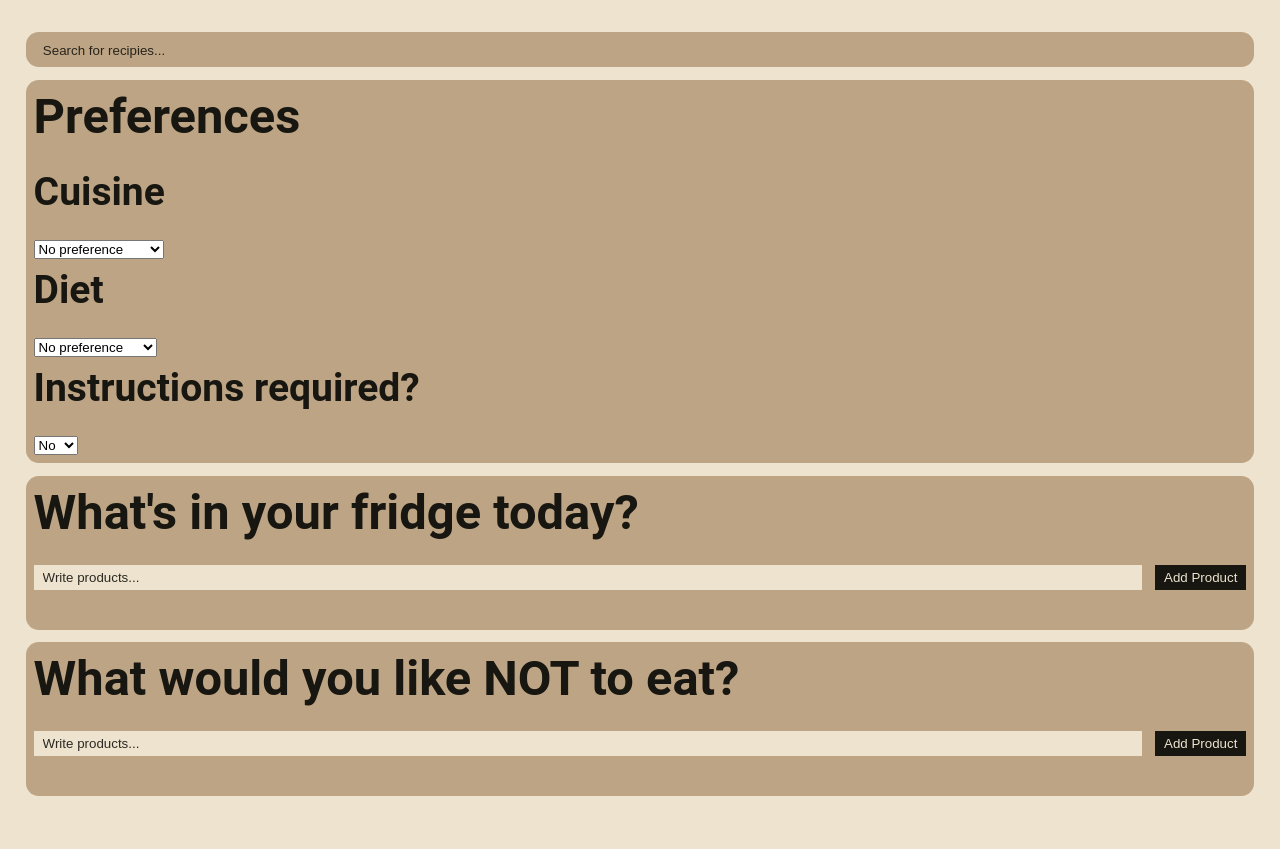
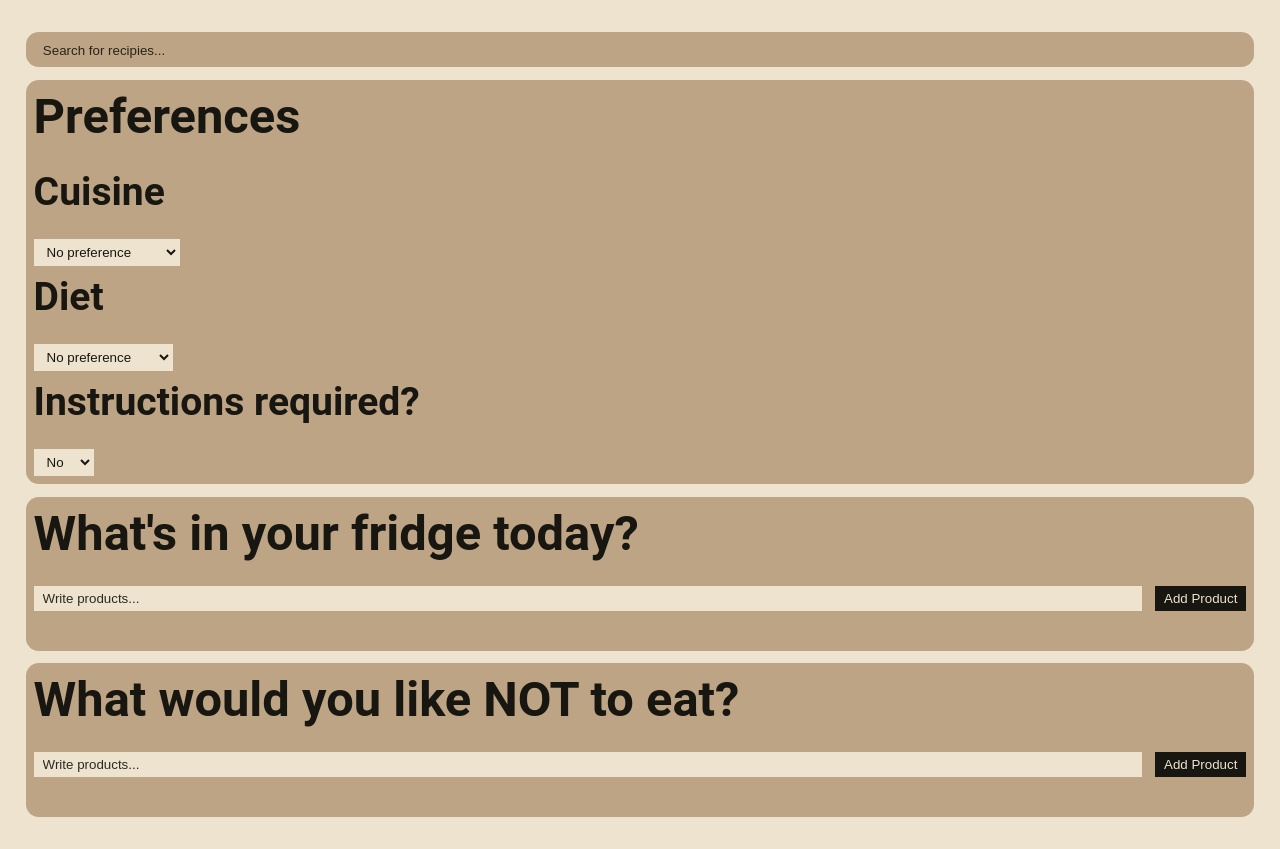
Before and after one commit to lekcik/myCook, a React (Vite) app in the folder myCook/: page / in a window 1280 px wide. Before the commit the page ends 828 px from the top, so only its background shows below. Built offline with nearby package versions, Linux system fonts and the light colour scheme.

Commit message:
basic styling to select element added

```diff
--- a/myCook/src/components/input components/Input.jsx
+++ b/myCook/src/components/input components/Input.jsx
@@ -2,6 +2,7 @@ import Fridge from "./Fridge.jsx";
 import Preferences from "./Preferences.jsx";
 import Trash from "./Trash.jsx";
 import './products.css';
+import './preferences.css';
 
 function Input() {
 
--- /dev/null
+++ b/myCook/src/components/input components/preferences.css
@@ -0,0 +1,21 @@
+section.preferences form {
+
+}
+
+section.preferences select {
+    background-color: var(--clr-primary);
+    border: 0.1rem solid var(--clr-primary);
+    color: var(--clr-text-primary);
+    box-sizing: border-box;
+    padding: var(--padding-index-small) var(--padding-index-medium);
+}
+
+section.preferences select::placeholder {
+    color: var(--clr-text-primary);
+    opacity: 0.9;
+}
+
+section.preferences select:focus {
+    border: none;
+    outline: none;
+}
```
